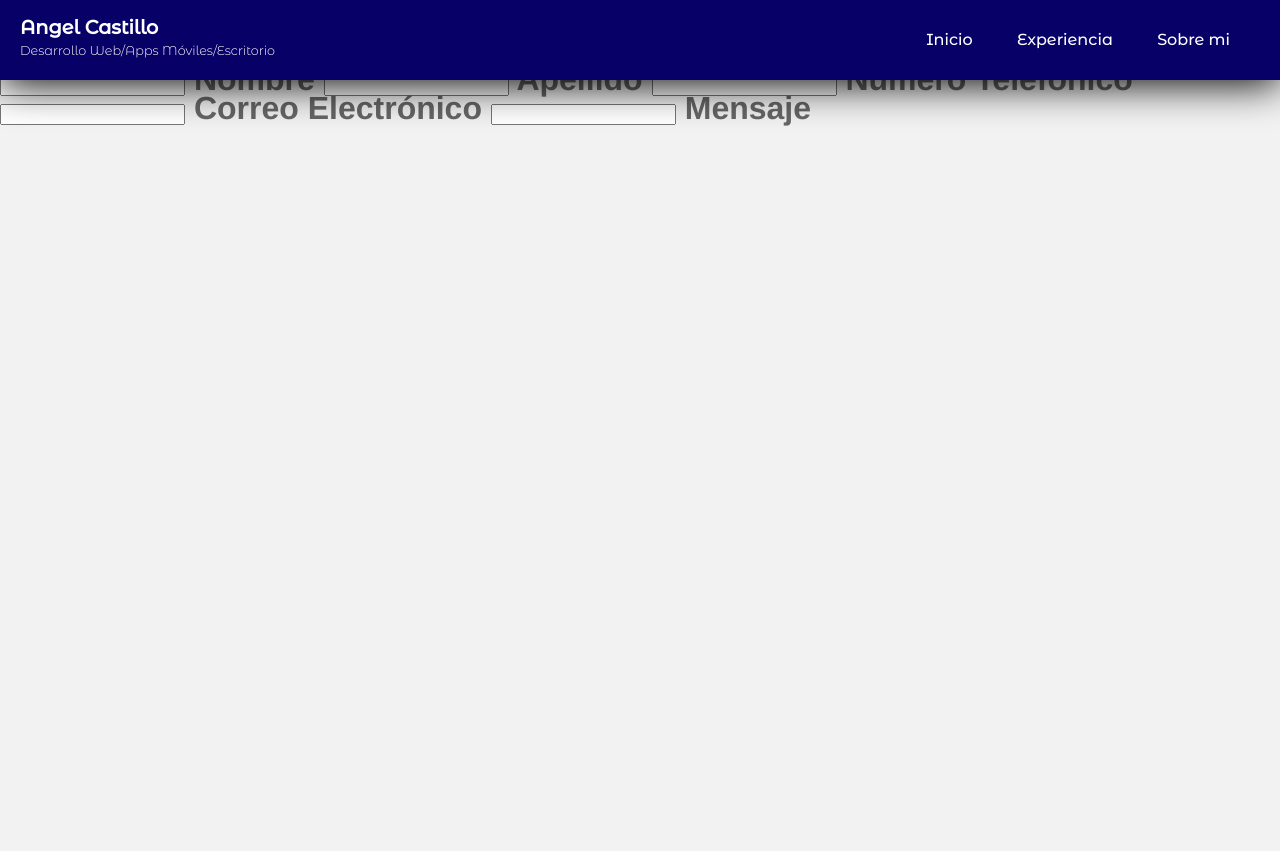
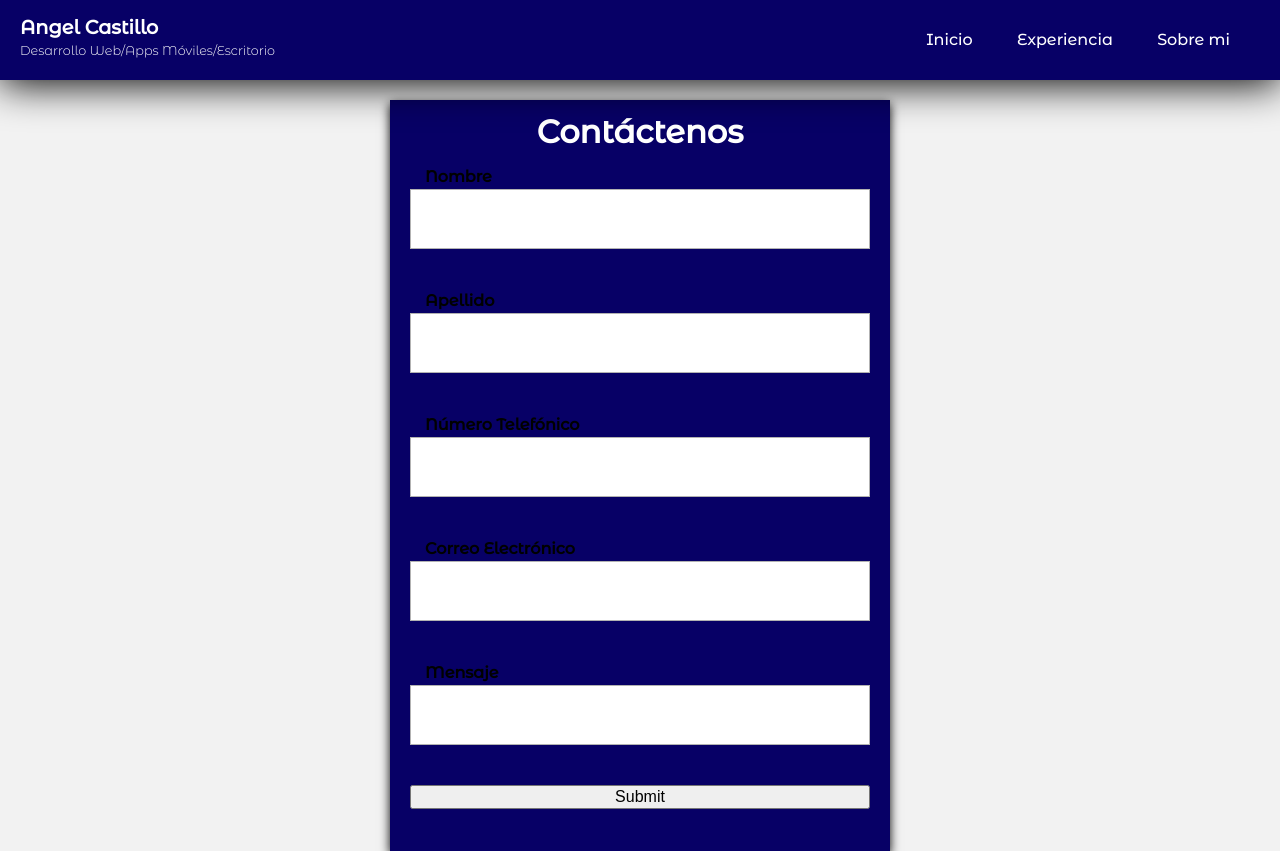
Before and after one commit to AngelitoKun/AngelitoKun.github.io, a plain HTML site: page index.html in a window 1280 px wide. Before the commit the page ends 800 px from the top, so only its background shows below. Drawn offline with Linux system fonts and the light colour scheme.

Commit message:
Agregados algunos estilos para el formulario de contacto.

```diff
--- a/index.html
+++ b/index.html
@@ -5,6 +5,7 @@
         <meta http-equiv="X-UA-Compatible" content="IE">
         <meta name="viewport" content="width=device-width, initial-scale">
         <link rel="stylesheet" href="styles.css">
+        <link rel="stylesheet" href="res/forms.css">
         <link rel="preconnect" href="https://fonts.googleapis.com">
         <link rel="preconnect" href="https://fonts.gstatic.com" crossorigin>
         <link href="https://fonts.googleapis.com/css2?family=Montserrat+Alternates:wght@300;500&display=swap" rel="stylesheet">
@@ -24,19 +25,19 @@
                 </ul>
             </nav>
         </header>
-        <h1 class="formularioTitulo">Contáctenos<h1>
         <form action="" class="formulario">
-            <input type="text" class="formularioInput">
+            <h1 class="formularioTitulo">Contáctenos<h1>
             <label for="" class="formularioLabel">Nombre</label>
             <input type="text" class="formularioInput">
             <label for="" class="formularioLabel">Apellido</label>
+            <input type="text" class="formularioInput">
+            <label for="" class="formularioLabel">Número Telefónico</label>
             <input type="number" class="formularioInput">
-            <label for="" class="formularioLabel">Número Telefónico</label>
+            <label for="" class="formularioLabel">Correo Electrónico</label>
             <input type="email" class="formularioInput">
-            <label for="" class="formularioLabel">Correo Electrónico</label>
-            <form action="" class="formulario">
+            <label for="" class="formularioLabel">Mensaje</label>
             <input type="text" class="formularioInput">
-            <label for="" class="formularioLabel">Mensaje</label>
+            <input type="submit" class="formularioSubmit"></input>
         </form>
     </body>
 </html>
--- /dev/null
+++ b/res/forms.css
@@ -0,0 +1,37 @@
+* {
+    box-sizing: border-box;
+}
+
+.formulario {
+    font-family: 'Montserrat Alternates', sans-serif;
+    width: 500px;
+    margin: auto;
+    max-width: 100%;
+    margin-top: 100px;
+    padding: 20px;
+    box-shadow: 0 4px 10px #000;
+    background: #070066;
+    color: #fff;
+}
+
+.formularioTitulo {
+    text-align: center;
+    margin-top: 0;
+}
+
+.formularioInput, .formularioLabel, .formularioSubmit {
+    display: block;
+    width: 100%;
+    font-size: 0.5em;
+    color: black;
+}
+
+.formularioInput {
+    padding: 20px;
+    border: 1px solid rgba(0, 0, 0, 0.3);
+    margin-bottom: 40px;
+}
+
+.formularioLabel {
+    padding-left: 15px;
+}
```
